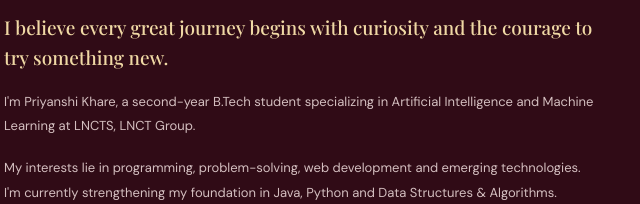
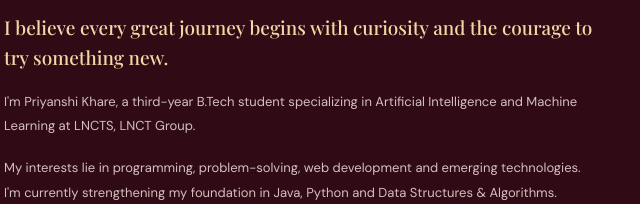
Before and after one commit to PriyanshiKhare08/OIBSIP, a plain HTML site: page WebDev-L1-Portfolio/index.html in a window 1280 px wide. Shown: the part 1276-1480 px from the top of the page, 609-1249 px from the left. Drawn offline with nearby package versions, Linux system fonts and the light colour scheme.

Commit message:
Update portfolio education details

```diff
--- a/WebDev-L1-Portfolio/index.html
+++ b/WebDev-L1-Portfolio/index.html
@@ -136,7 +136,7 @@
                 </p>
 
                 <p>
-                    I'm Priyanshi Khare, a second-year B.Tech student
+                    I'm Priyanshi Khare, a third-year B.Tech student
                     specializing in Artificial Intelligence and Machine
                     Learning at LNCTS, LNCT Group.
                 </p>
```
